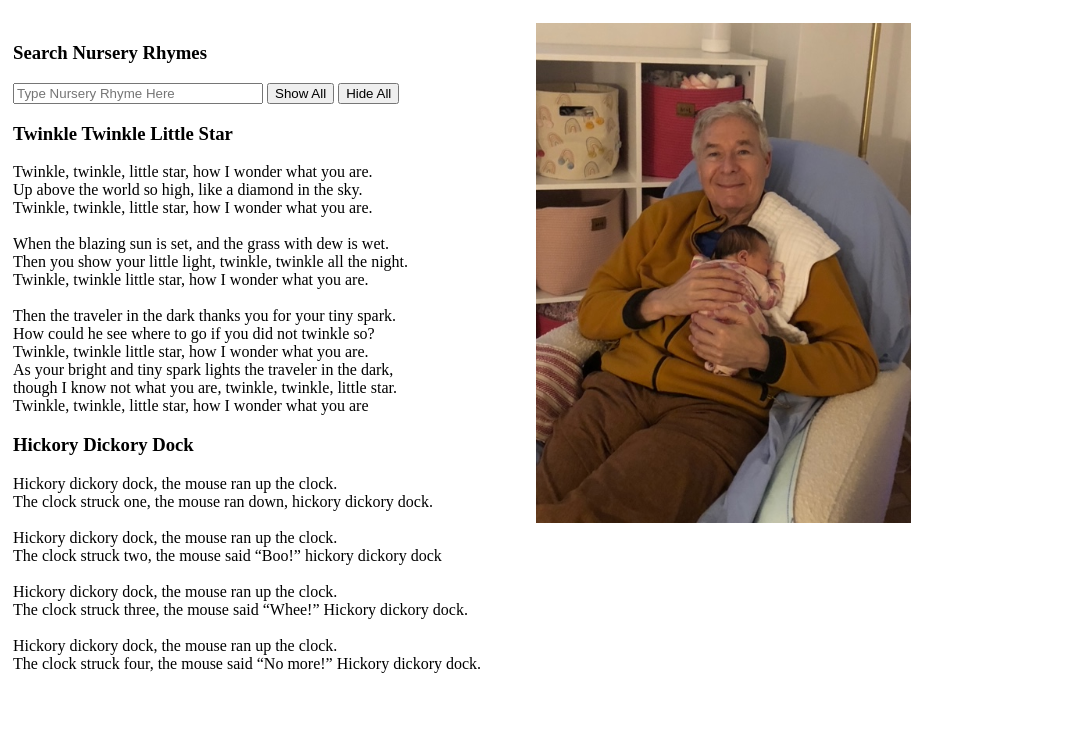
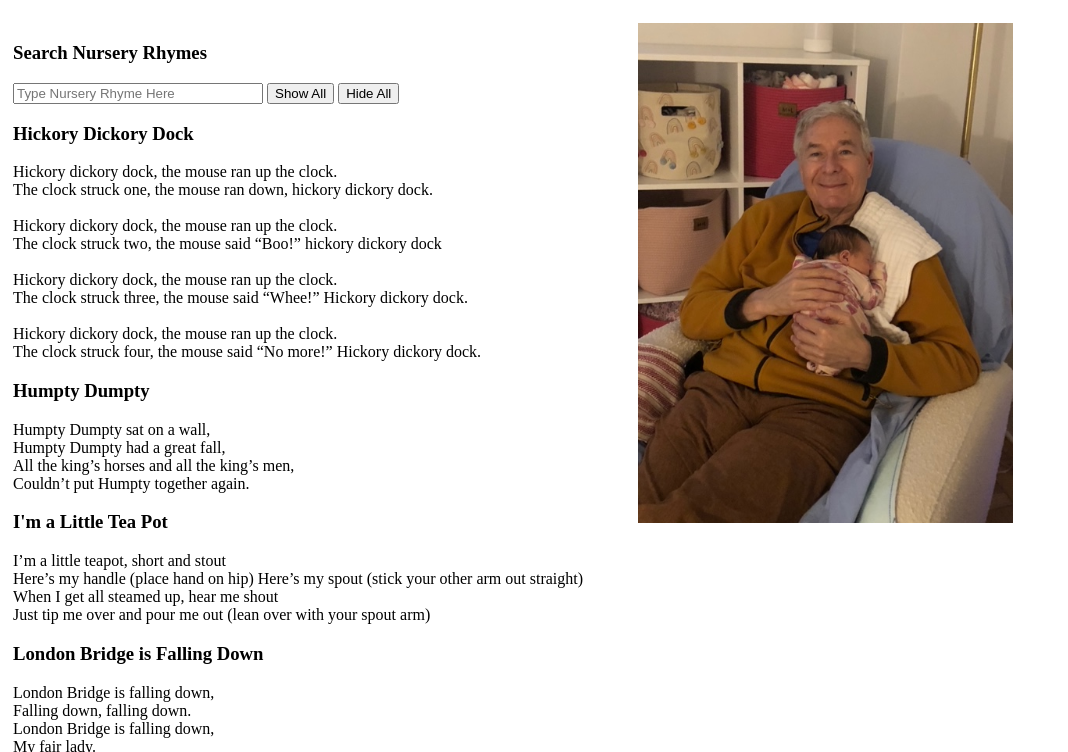
Before and after one commit to jjthom87/nursery-rhymes, a plain HTML site: page index.html in a window 1280 px wide. Both pictures are taken after a click on the button "Show All". Shown: the part 48-800 px from the top of the page, without its empty margins (0-1068 px from the left). Drawn offline with Linux system fonts and the light colour scheme.

Commit message:
adding some more rhymes

```diff
--- a/index.html
+++ b/index.html
@@ -28,13 +28,30 @@
             name: "Hickory Dickory Dock",
             id: "hickory-dickory-dock",
             html: "<div class='nursery-rhymes' id='hickory-dickory-dock'><h3>Hickory Dickory Dock</h3><span>Hickory dickory dock, the mouse ran up the clock.</span><br><span>The clock struck one, the mouse ran down, hickory dickory dock.</span><br><br><span>Hickory dickory dock, the mouse ran up the clock.</span><br><span>The clock struck two, the mouse said “Boo!” hickory dickory dock</span><br><br><span>Hickory dickory dock, the mouse ran up the clock.</span><br><span>The clock struck three, the mouse said “Whee!” Hickory dickory dock.</span><br><br><span>Hickory dickory dock, the mouse ran up the clock.</span><br><span>The clock struck four, the mouse said “No more!” Hickory dickory dock.</span></div>"
+        },
+        {
+            name: "Im a Little Tea Pot",
+            id: "im-a-little-tea-pot",
+            html: "<div class='nursery-rhymes' id='im-a-little-tea-pot'><h3>I'm a Little Tea Pot</h3><span>I’m a little teapot, short and stout</span><br><span>Here’s my handle (place hand on hip) Here’s my spout (stick your other arm out straight)</span><br><span>When I get all steamed up, hear me shout</span><br><span>Just tip me over and pour me out (lean over with your spout arm)</span></div>"
+        },
+        {
+            name: "London Bridge is Falling Down",
+            id: "london-bridge-is-falling-down",
+            html: "<div class='nursery-rhymes' id='london-bridge-is-falling-down'><h3>London Bridge is Falling Down</h3><span>London Bridge is falling down,<span><br><span>Falling down, falling down.</span><br><span>London Bridge is falling down,</span><br><span>My fair lady.</span><br><br><span>Build it up with wood and clay,</span><br><span>Wood and clay, wood and clay,</span><br><span>Build it up with wood and clay,</span><br><span>My fair lady.</span><br><br><span>Wood and clay will wash away,</span><br><span>Wash away, wash away,</span><br><span>Wood and clay will wash away,</span><br><span>My fair lady.</span><br><br><span>Build it up with iron and steel,</span><br><span>Iron and steel, iron and steel,</span><br><span>Build it up with iron and steel,</span><br><span>My fair lady.</span><br><br><span>Iron and steel will bend and bow,</span><br><span>Bend and bow, bend and bow,</span><br><span>Iron and steel will bend and bow,</span><br><span>My fair lady.</span><br><br><span>Build it up with silver and gold,</span><br><span>Silver and gold, silver and gold,</span><br><span>Build it up with silver and gold,</span><br><span>My fair lady.</span></div>"
+        },
+        {
+            name: "Mary Had a Little Lamb",
+            id: "mary-had-a-little-lamb",
+            html: "<div class='nursery-rhymes' id='mary-had-a-little-lamb'><h3>Mary Had a Little Lamb</h3><span>Mary had a little lamb,</span><br><span>His fleece was white as snow,</span><br><span>And everywhere that Mary went,</span><br><span>The lamb was sure to go</span><br><br><span>He followed her to school one day,</span><br><span>Which was against the rule,</span><br><span>It made the children laugh and play,</span><br><span>To see a lamb at school.</span><br><br><span>And so the teacher turned him out,</span><br><span>But still he lingered near,</span><br><span>And waited patiently about,</span><br><span>Till Mary did appear.</span><br><br><span>\"What makes the lamb love Mary so?\"</span><br><span>The eager children cry;</span><br><span>\"Why, Mary loves the lamb, you know,\"</span><br><span>The teacher did reply.</span></div>"
+        },
+        {
+            name: "Humpty Dumpty",
+            id: "humpty-dumpty",
+            html: "<div class='nursery-rhymes' id='humpty-dumpty'><h3>Humpty Dumpty</h3><span>Humpty Dumpty sat on a wall,</span><br><span>Humpty Dumpty had a great fall,</span><br><span>All the king’s horses and all the king’s men,</span><br><span>Couldn’t put Humpty together again.</span></div>"
         }
     ]
+
     let nurseryRhymesHtml = "";
-    // nurseryRhymes.forEach((nurseryRhyme) => {
-    //     nurseryRhymesHtml += nurseryRhyme.html;
-    // })
-    // document.getElementById("nursery-rhymes-section").innerHTML = nurseryRhymesHtml
 
     let inputBox = document.getElementById("nursery-rhyme-search-input");
 
@@ -44,9 +61,6 @@
         if(e.key == "Backspace"){
             if(searchInput.length == 1){
                 searchInput = ""
-                // nurseryRhymes.forEach((nurseryRhyme) => {
-                //     nurseryRhymesHtml += nurseryRhyme.html;
-                // })
                 nurseryRhymesHtml = "";
             } else {
                 searchInput = searchInput.substring(0, searchInput.length - 1);
@@ -74,7 +88,17 @@
     });
 
     document.getElementById("show-all-nursery-rhymes-button").addEventListener("click", function(e){
-        nurseryRhymes.forEach((nurseryRhyme) => {
+        nurseryRhymesHtml = "";
+        nurseryRhymes.sort((a, b) => {
+        if (a.name < b.name) {
+            return -1;
+        }
+        if (a.name > b.name) {
+            return 1;
+        }
+
+        return 0;
+        }).forEach((nurseryRhyme) => {
             nurseryRhymesHtml += nurseryRhyme.html;
         })
         document.getElementById("nursery-rhymes-section").innerHTML = nurseryRhymesHtml;
```
Also changed, not shown: 1 other file.
